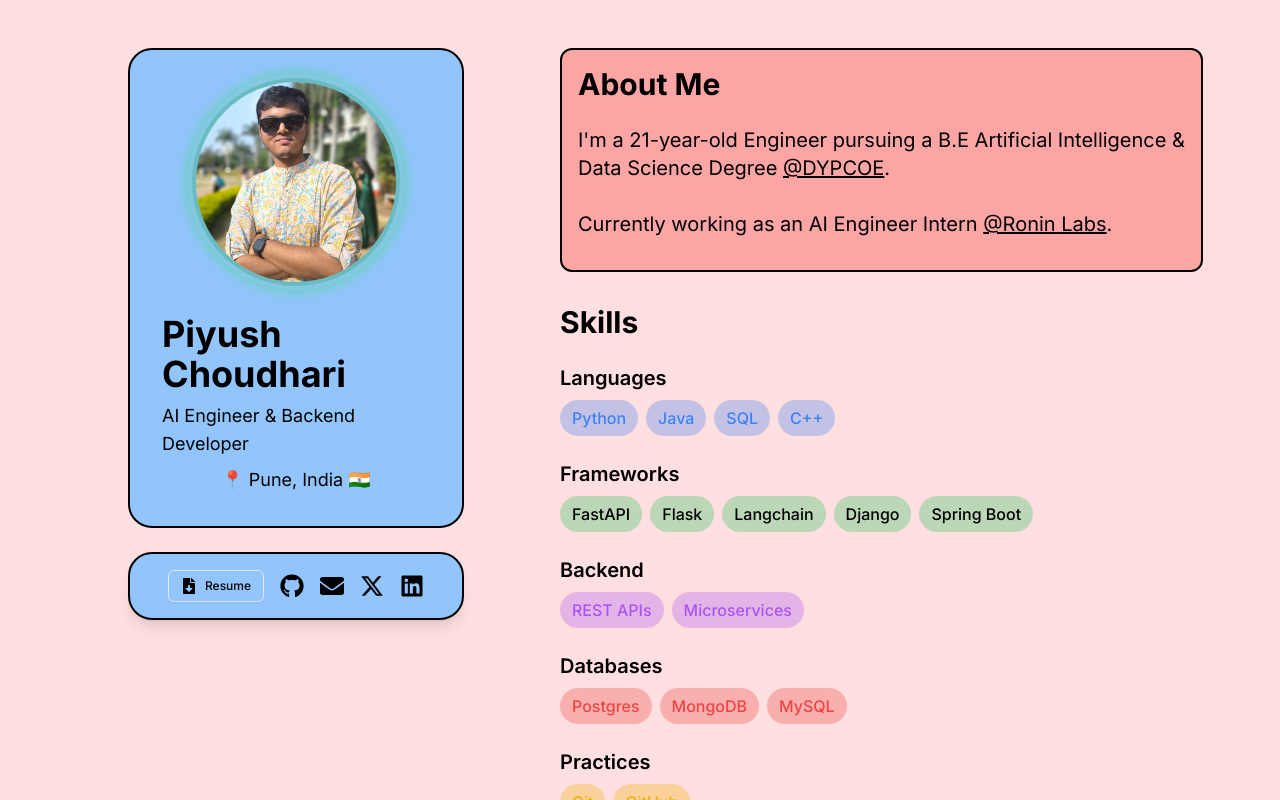
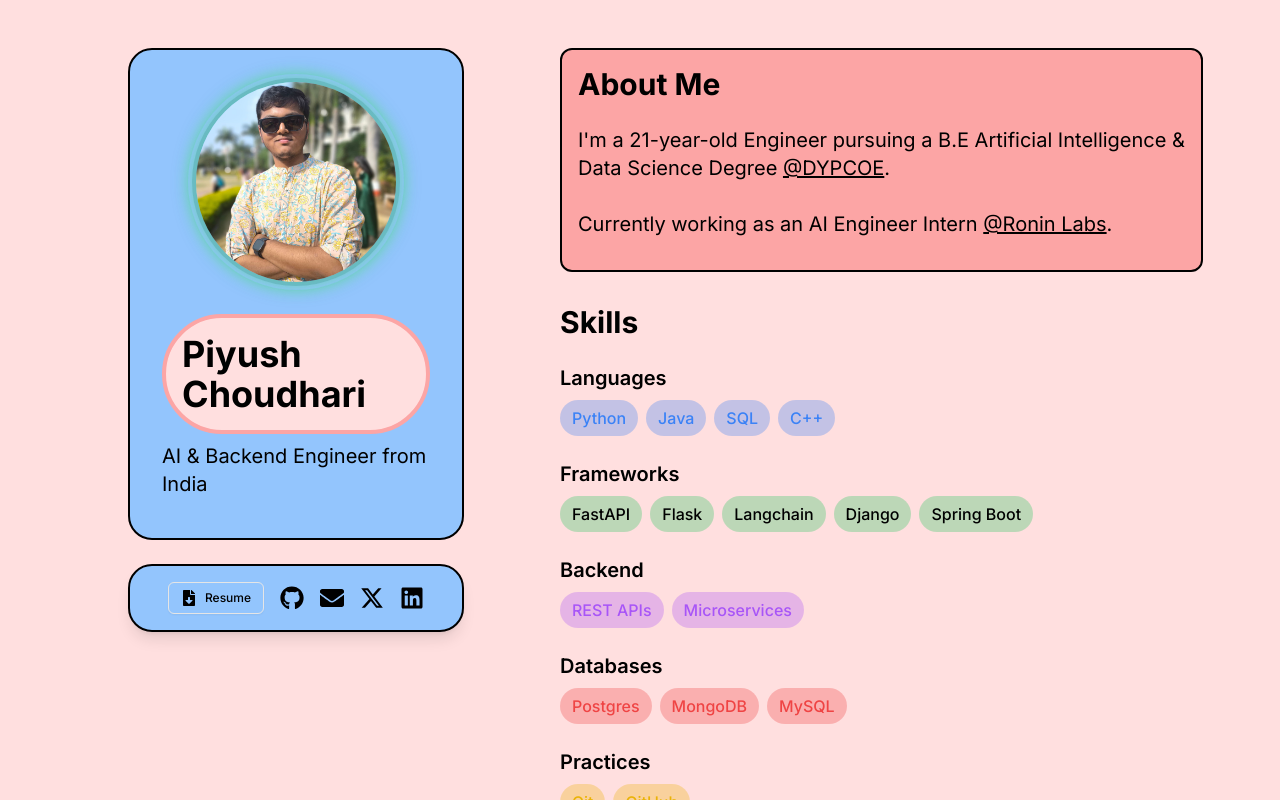
Before and after one commit to capybara-brain346/personal-website, a Next.js app: page / in a window 1280 px wide. Built offline with nearby package versions, Linux system fonts and the light colour scheme.

Commit message:
add hover shadow effect to sections and update header styles for improved aesthetics

```diff
--- a/src/components/About.tsx
+++ b/src/components/About.tsx
@@ -2,7 +2,7 @@ import React from "react";
 
 const About: React.FC = () => {
   return (
-    <section id="about" className="mb-8 p-4 bg-red-300 border-2 border-black rounded-xl">
+    <section id="about" className="mb-8 p-4 bg-red-300 border-2 border-black rounded-xl hover:shadow-2xl">
       <h2 className="text-3xl font-bold mb-6 text-black">About Me</h2>
       <p className="text-black text-xl mb-4">
         I&apos;m a 21-year-old Engineer pursuing a B.E Artificial Intelligence &
--- a/src/components/Education.tsx
+++ b/src/components/Education.tsx
@@ -13,7 +13,7 @@ const educationData = [
 
 const Education: React.FC = () => {
   return (
-    <section id="education" className="mb-12 p-4 bg-red-300 rounded-xl border-2 border-black">
+    <section id="education" className="mb-12 p-4 bg-red-300 rounded-xl border-2 border-black hover:shadow-2xl">
       <h2 className="text-3xl font-bold mb-6 text-black">Education</h2>
       <ul className="space-y-6">
         {educationData.map((edu, index) => (
--- a/src/components/Experience.tsx
+++ b/src/components/Experience.tsx
@@ -28,7 +28,7 @@ const experiences: Job[] = [
 
 const Experience: React.FC = () => {
   return (
-    <section id="experience" className="mb-12 p-4 bg-red-300 rounded-xl border-2 border-black">
+    <section id="experience" className="mb-12 p-4 bg-red-300 rounded-xl border-2 border-black hover:shadow-2xl">
       <h2 className="text-3xl font-bold mb-6 text-black">Experience</h2>
       <div className="space-y-6">
         {experiences.map((job, index) => (
--- a/src/components/Header.tsx
+++ b/src/components/Header.tsx
@@ -4,11 +4,10 @@ import GlowingProfile from "./GlowingProfile";
 
 const Header: React.FC = () => {
   return (
-    <header className="bg-blue-300 p-8 rounded-3xl border-2 border-black flex flex-col items-center">
+    <header className="bg-blue-300 p-8 rounded-3xl border-2 border-black flex flex-col items-center hover:shadow-2xl">
       <GlowingProfile />
-      <h1 className="text-2xl sm:text-3xl md:text-4xl font-bold mt-2 mb-2">Piyush Choudhari</h1>
-      <h2 className="text-base sm:text-lg text-black mb-2">AI Engineer & Backend Developer</h2>
-      <h2 className="text-base sm:text-lg text-black">📍 Pune, India 🇮🇳</h2>
+      <h1 className="text-2xl sm:text-3xl md:text-4xl font-bold mt-2 mb-2 bg-[#ffdfdf] rounded-full p-4 border-4 border-red-300">Piyush Choudhari</h1>
+      <h2 className="text-base sm:text-xl text-black mb-2">AI & Backend Engineer from India</h2>
     </header>
   );
 };
--- a/src/components/Projects.tsx
+++ b/src/components/Projects.tsx
@@ -68,7 +68,7 @@ const projects: Project[] = [
 const Projects: React.FC = () => {
   return (
     <>
-      <section id="projects" className="py-4 mb-12 p-4 bg-red-300 rounded-xl border-2 border-black">
+      <section id="projects" className="py-4 mb-12 p-4 bg-red-300 rounded-xl border-2 border-black hover:shadow-2xl">
         <h2 className="text-3xl font-bold mb-6 text-black">Projects</h2>
         <ul className="space-y-12">
           {projects.map((project, index) => (
@@ -76,7 +76,7 @@ const Projects: React.FC = () => {
               key={index}
               className="relative pl-8 before:content-[''] before:absolute before:left-0 before:top-0 before:bottom-0 before:w-0.5 before:bg-gray-600"
             >
-              <div className="flex flex-col md:flex-row">
+              <div className="flex flex-col md:flex-row border-b-2 border-gray-600">
                 <div className="md:w-1/3 mb-4 md:mb-0 md:mr-6">
                   <Image
                     src={project.image}
@@ -99,7 +99,7 @@ const Projects: React.FC = () => {
                     ))}
                   </ul>
                   <ChipList items={project.technologies} category="frameworks" />
-                  <div className="flex space-x-4 mt-4">
+                  <div className="flex space-x-4 mt-4 mb-4">
                     {project.githubLink && (
                       <a
                         href={project.githubLink}
```
